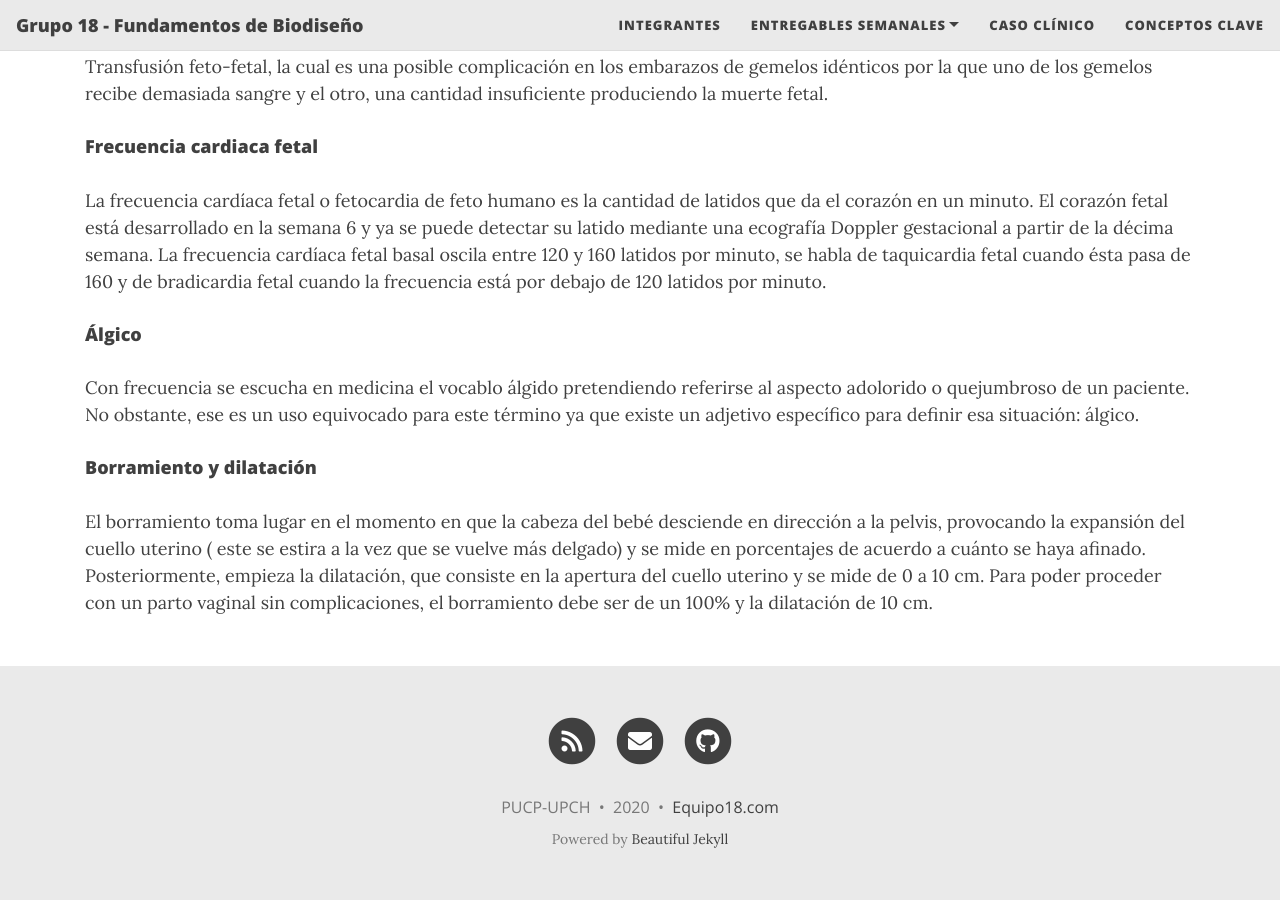
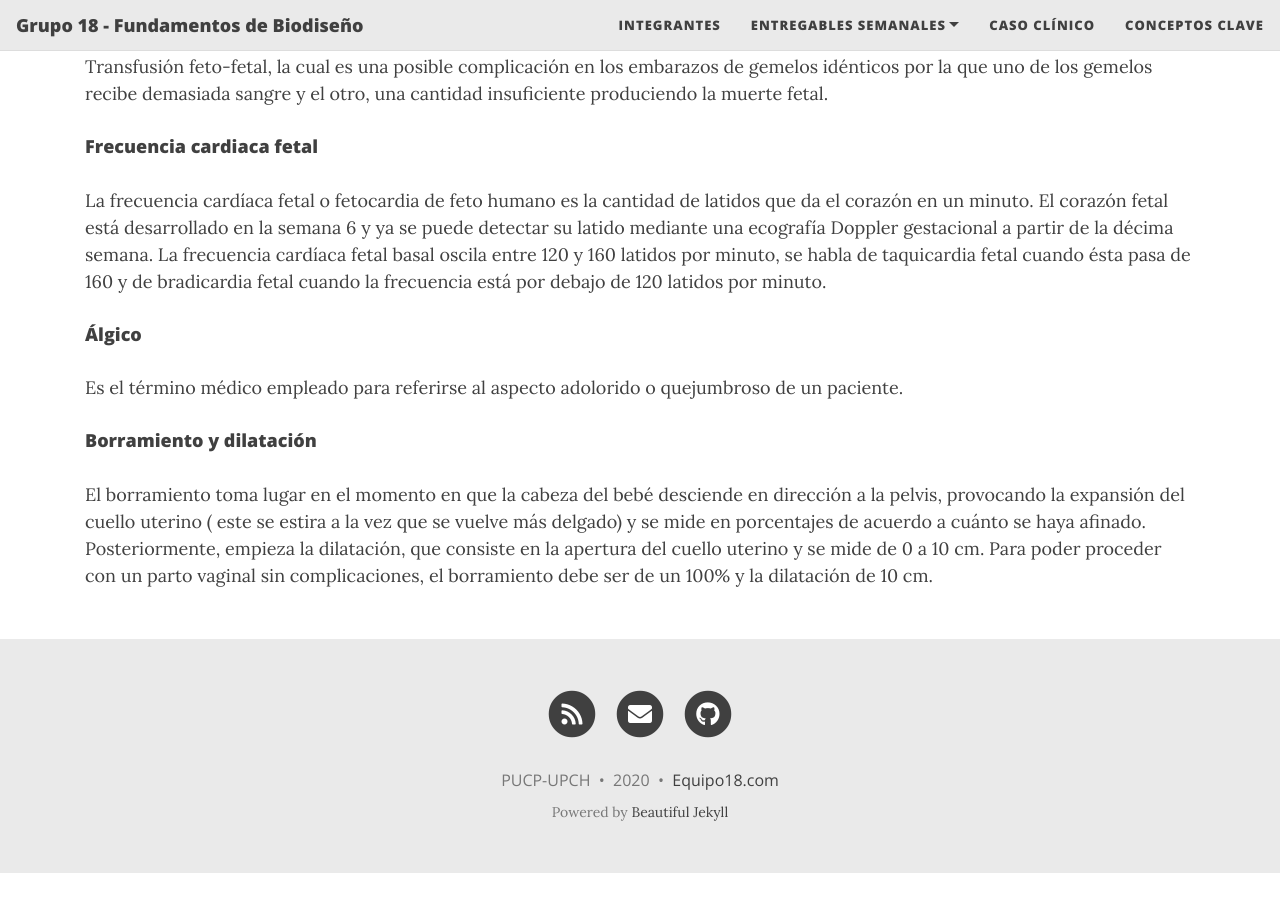
Before and after one commit to equipo18-fundbio/equipo18-fundbio1, a Jekyll site: the page built from Documentacion/ConceptosClaves.md, in a window 1280 px wide and 900 px high, scrolled down 1323 px. Built offline with Jekyll 4.4.1, drawn with Linux system fonts in a browser that asks for light colours; nearby versions of some CDN libraries; our own code applies the rules of GitHub Pages for plain Markdown files; after the commit the page ends 2196 px from its top, so only the background shows below that.

Commit message:
Update ConceptosClaves.md

```diff
--- a/Documentacion/ConceptosClaves.md
+++ b/Documentacion/ConceptosClaves.md
@@ -35,8 +35,7 @@ La frecuencia cardíaca fetal o fetocardia de feto humano es la cantidad de lati
 
 
 #### Álgico
-Con frecuencia se escucha en medicina el vocablo álgido pretendiendo referirse al aspecto adolorido o quejumbroso de un paciente. No obstante, ese es un
-uso equivocado para este término ya que existe un adjetivo específico para definir esa situación: álgico.
+Es el término médico empleado para referirse al aspecto adolorido o quejumbroso de un paciente.
 
 
 #### Borramiento y dilatación
```
